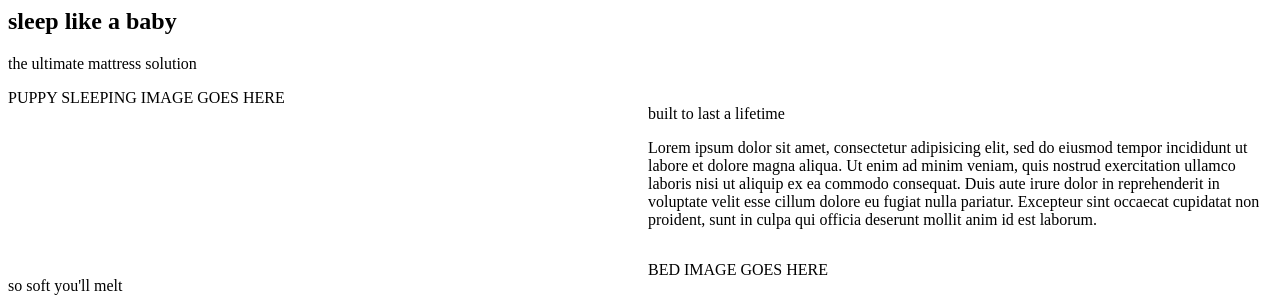
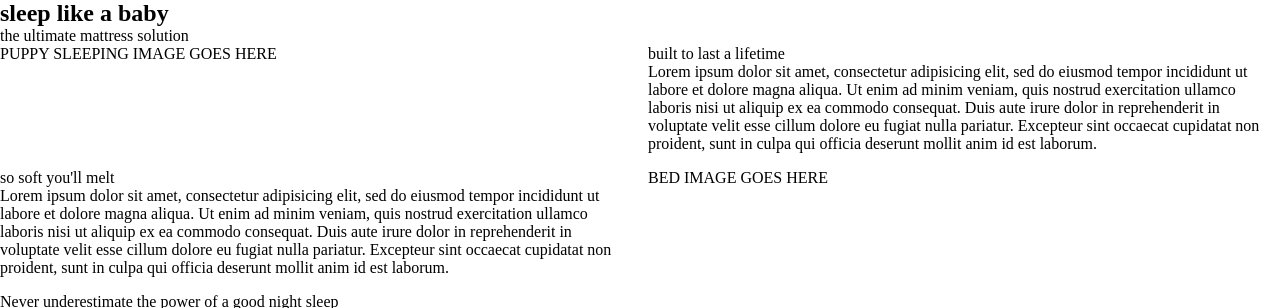
Before and after one commit to karinafinch/ioc-matress-demo, a plain HTML site: page index.html in a window 1280 px wide. Shown: the top 308 px of the page. Drawn offline with Linux system fonts and the light colour scheme.

Commit message:
Began CSS
began CSS

```diff
--- a/Styles/styles.css
+++ b/Styles/styles.css
@@ -1,3 +1,17 @@
+/*-----CSS RESET-----*/
+* {
+  padding:0;
+  margin:0;
+  box-sizing: border-box;
+}
 .top {
-  background-image:url();
+  background-image: url("../images/");
+  background-size: cover;
+  background-position: center;
 }
+/*-----LAYOUT, PADDING & MARGIN-----*/
+
+
+/*-----TYPOGRAPHY-----*/
+
+/*-----UNIVERSAL STYLES-----*/
```
